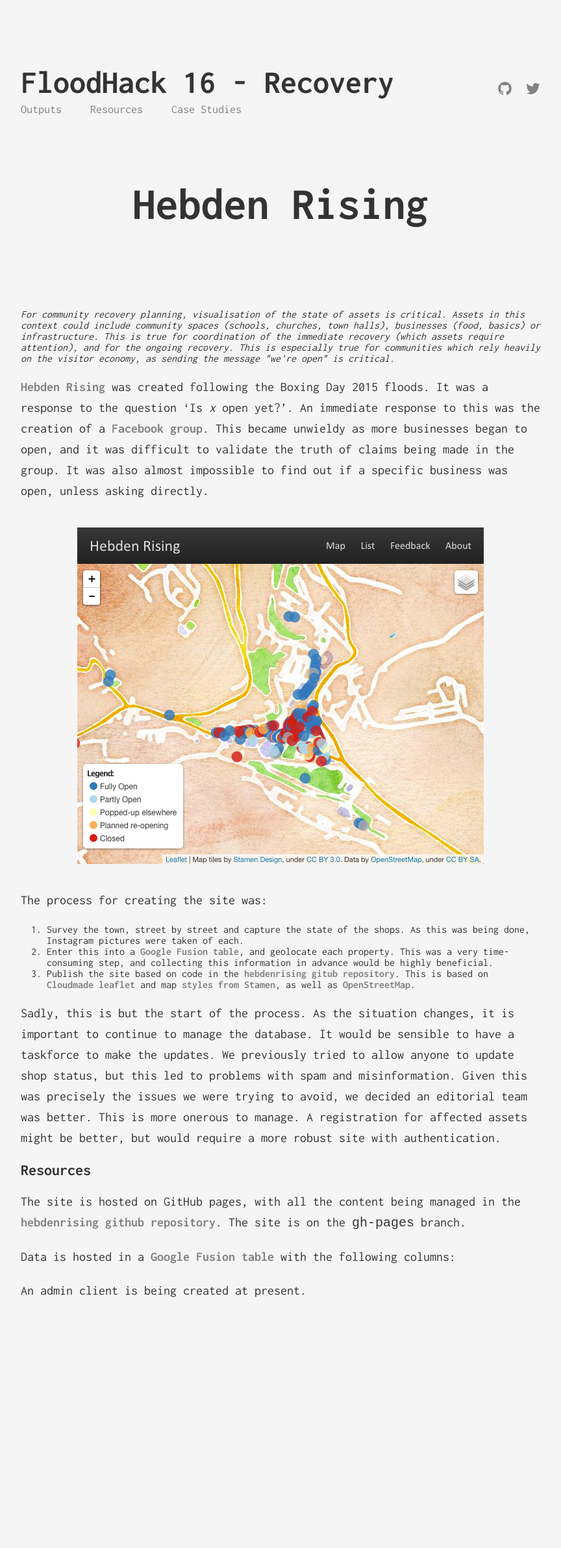
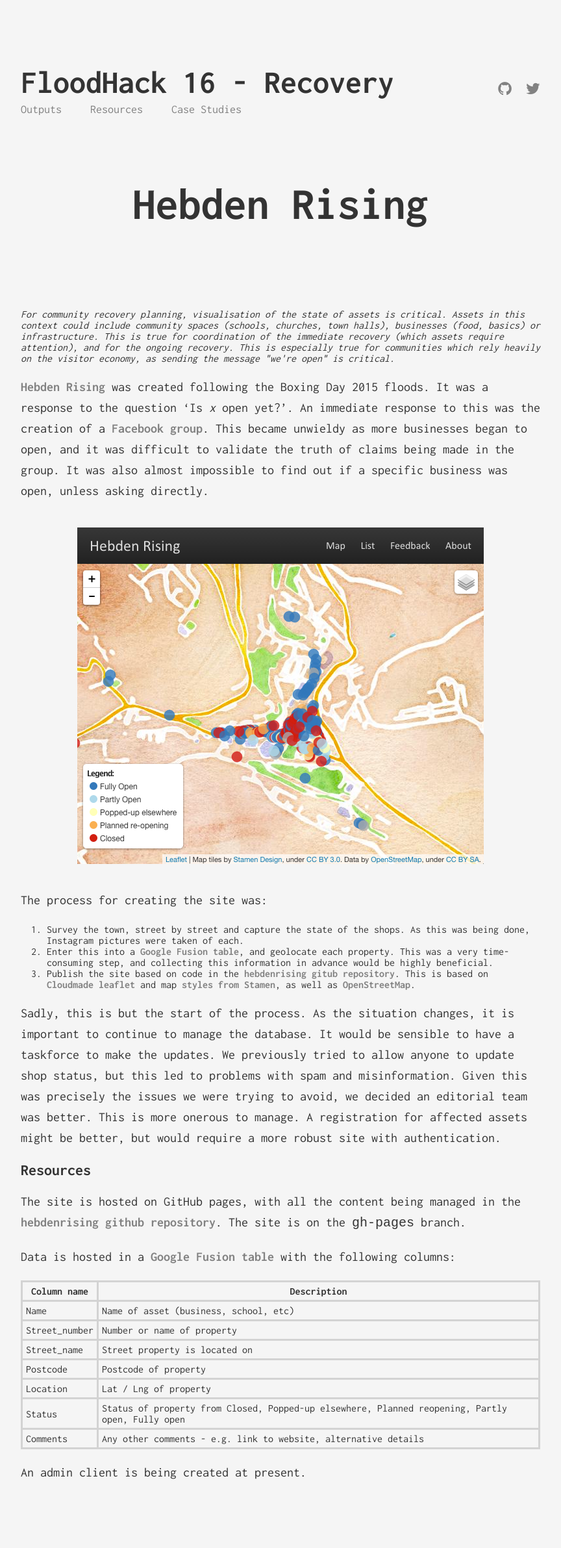
Before and after one commit to dringtech/floodhack16, a Jekyll site: the page built from pages/resources/hebdenrising.md, in a window 1280 px wide. Shown: the whole page at 65% size, without its empty margins (208-1072 px from the left). Built offline with Jekyll 4.4.1, drawn with Linux system fonts in a browser that asks for light colours; before the commit the page ends 2103 px from its top, so only the background shows below that.

Commit message:
Adding columns to hebden rising

```diff
--- a/_sass/_default.scss
+++ b/_sass/_default.scss
@@ -307,3 +307,10 @@
 .summary {
   font-style: italic;
 }
+
+td, th {
+  padding: 5px;
+  border-color: lightgray;
+  border-width: medium;
+  border-style: solid;
+}
--- a/pages/resources/hebdenrising.md
+++ b/pages/resources/hebdenrising.md
@@ -51,6 +51,16 @@
 
 Data is hosted in a [Google Fusion table][FUSION] with the following columns:
 
+| Column name   | Description
+|---------------|--------------
+| Name          | Name of asset (business, school, etc)
+| Street_number | Number or name of property
+| Street_name   | Street property is located on
+| Postcode      | Postcode of property
+| Location      | Lat / Lng of property
+| Status        | Status of property from Closed, Popped-up elsewhere, Planned reopening, Partly open, Fully open
+| Comments      | Any other comments - e.g. link to website, alternative details
+
 An admin client is being created at present.
 
 [HEBDENRISING]: http://hebdenrising.com "Link to the Hebden Rising site"
```
